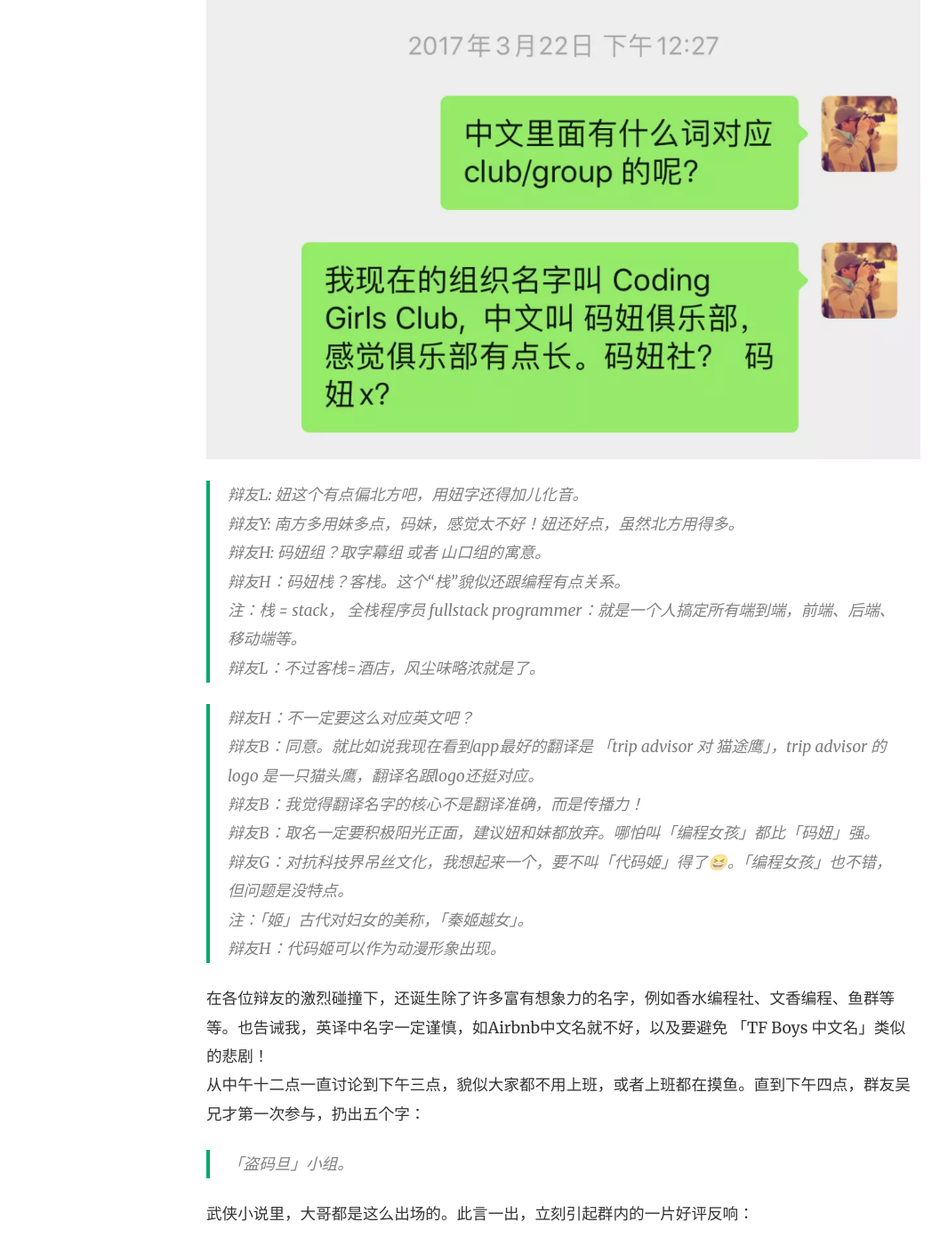
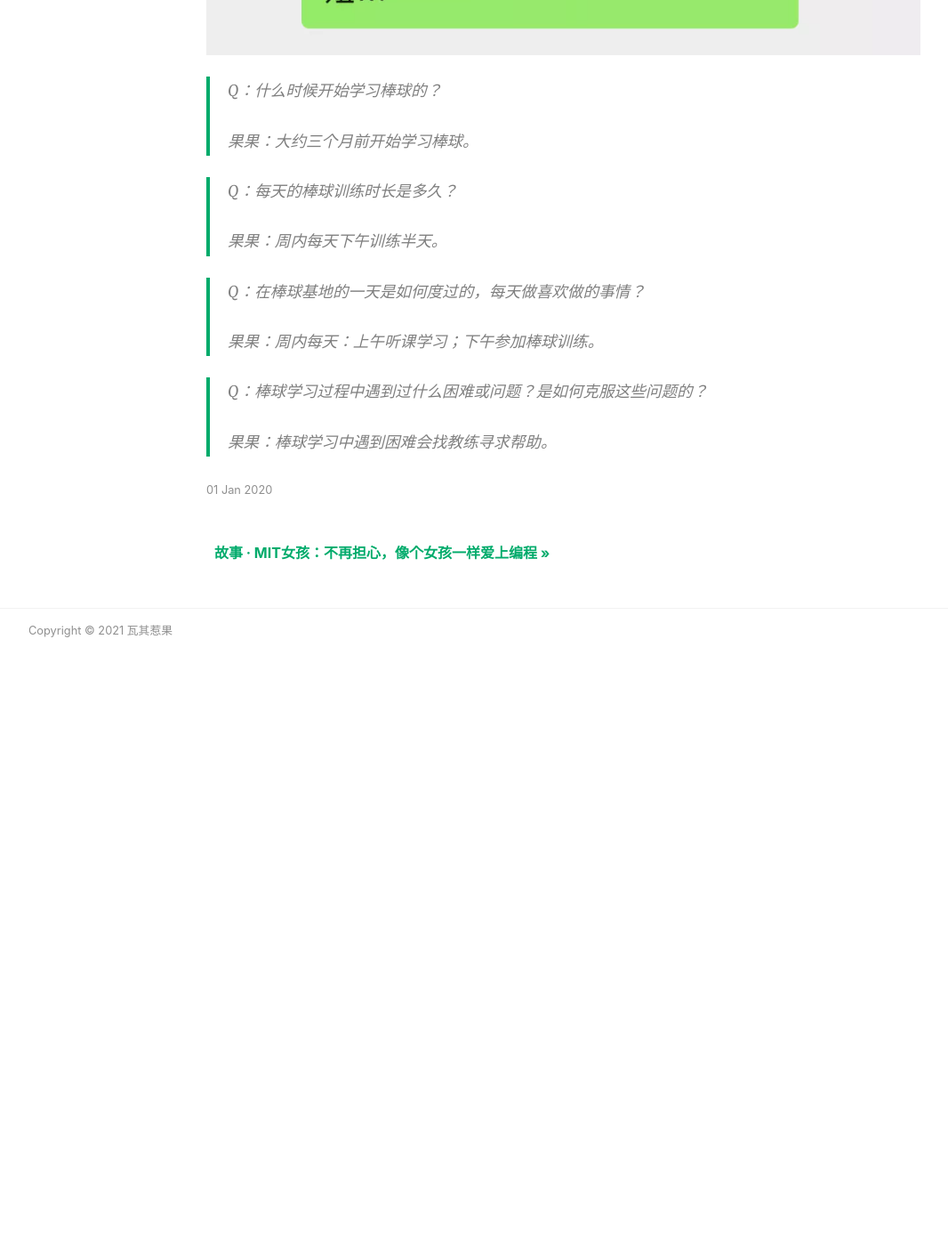
Before and after one commit to chaxiaoli001/first-website-for-adukeluo, a Jekyll site: the page built from _posts/2020-01-01-dao-ma-dan.md, in a window 1280 px wide and 1400 px high, scrolled down 1563 px. Shown: the whole window at 89% size, without its empty margins (53-1119 px from the left). Built offline with Jekyll 4.4.1, drawn with Linux system fonts in a browser that asks for light colours; nearby versions of some CDN libraries; after the commit the page ends 2293 px from its top, so only the background shows below that; some of the changed text lies outside the part shown.

Commit message:
Update 2020-01-01-dao-ma-dan.md

```diff
--- a/_posts/2020-01-01-dao-ma-dan.md
+++ b/_posts/2020-01-01-dao-ma-dan.md
@@ -1,68 +1,26 @@
 ---
 layout: post
-title:  "道码旦・由来"
+title:  "今天是棒球少女！"
 image: assets/images/001.jpg
 featured: true
 ---
 
-_作者 : 吾塘_
-
-> * 谐音"刀马旦"。刀马旦是中国戏剧里的一种角式名称，属于武旦[1]中的一种，而武旦顾名思义就是会武的女性角色。刀马旦则重身段工架，以气势神情著称。旦角虽然是女性角色，但亦有"男旦"，如著名的梅兰芳先生。男旦亦称"乾旦"，即男性演员饰演戏剧中的旦角，究其原因，为封建时代女子无权登台演出。
-> * 道「码旦」：说「写代码的人」
-> * 「码旦」道码：「写代码的人」说「代码的道」
-> * "道"同音"盗"，普罗米修斯盗火的"盗"。
-
->  以上为之后本系列文章的基调。
->  笔挺站立、昂首挺胸。说所想，追所求。
-
-CGC在2016年成立之后，一直没有对应的中文名。时光回到2017年的三月， 当时已经决定在全国举办一日编程活动，为了传播力，觉得应该为CGC取个中文名。我在「北林辩协拥护社会主义核心价值观群」群里开脑洞：
+## 棒球之旅
 
 ![002](../assets/images/002.jpg)
 
-> 辩友L: 妞这个有点偏北方吧，用妞字还得加儿化音。
-> 辩友Y: 南方多用妹多点，码妹，感觉太不好！妞还好点，虽然北方用得多。
-> 辩友H: 码妞组？取字幕组 或者 山口组的寓意。
-> 辩友H：码妞栈？客栈。这个“栈”貌似还跟编程有点关系。
-> 注：栈 = stack， 全栈程序员 fullstack programmer：就是一个人搞定所有端到端，前端、后端、移动端等。
-> 辩友L：不过客栈=酒店，风尘味略浓就是了。
+> Q：什么时候开始学习棒球的？
+>
+> 果果：大约三个月前开始学习棒球。
 
-> 辩友H：不一定要这么对应英文吧？
-> 辩友B：同意。就比如说我现在看到app最好的翻译是 「trip advisor 对 猫途鹰」，trip advisor 的logo 是一只猫头鹰，翻译名跟logo还挺对应。
-> 辩友B：我觉得翻译名字的核心不是翻译准确，而是传播力！
-> 辩友B：取名一定要积极阳光正面，建议妞和妹都放弃。哪怕叫「编程女孩」都比「码妞」强。
-> 辩友G：对抗科技界吊丝文化，我想起来一个，要不叫「代码姬」得了😆。「编程女孩」也不错，但问题是没特点。
-> 注：「姬」古代对妇女的美称，「秦姬越女」。
-> 辩友H：代码姬可以作为动漫形象出现。
+> Q：每天的棒球训练时长是多久？
+>
+> 果果：周内每天下午训练半天。
 
-在各位辩友的激烈碰撞下，还诞生除了许多富有想象力的名字，例如香水编程社、文香编程、鱼群等等。也告诫我，英译中名字一定谨慎，如Airbnb中文名就不好，以及要避免 「TF Boys 中文名」类似的悲剧！
-从中午十二点一直讨论到下午三点，貌似大家都不用上班，或者上班都在摸鱼。直到下午四点，群友吴兄才第一次参与，扔出五个字：
+> Q：在棒球基地的一天是如何度过的，每天做喜欢做的事情？
+>
+> 果果：周内每天：上午听课学习；下午参加棒球训练。
 
-> 「盗码旦」小组。
-
-武侠小说里，大哥都是这么出场的。此言一出，立刻引起群内的一片好评反响：
-
-> 这个妙！
-> 刀马旦变体么？
-> 捣码旦。
-
-当然也有质疑，吴兄”开杠“，如张飞当关：
-
-> 攻方：「盗这个字。。。。。这个字不太适合推广吧？」
-> 辩方：「盗字也不是贬义。刀马旦是京剧女性角色中最为英姿飒爽，独立坚强的角色。」
-
-> 攻方：「创意很好，就是盗码捣码会让觉得你教的是黑客技术。」
-> 辩方：「有点黑客的神秘气质。」
-> 攻方：「跟传统文化结合是很好，但是可能偏小众哦~」
-> 辩方：「本来也不是多大众。」
-> 观众：「“盗火者”普罗米修斯么😁」
-> 辩方总结陈词：「是不是有点机灵、智慧、独立的女性形象感？盗字有点反社会常识，你让女孩子搞编程其噱头意义就很大，和这个盗字的反常识有点像。我觉得就是要凸显你做的是与众不同的，反而不能去贴合社会共识的一致性，否则就流俗了。盗字现在反而有点“侠”的非主流正义。」
-> 攻方Jeff总结陈词：「觉得偏小众了。尤其是偏女权主义的课题，本来就比较敏感。还是要稳妥第一，个人观点。」
-
-还有在其他群、其他人讨论，始终没有找到 Coding Girls Club 十分满意的中文名。微信公众号和对外宣传、logo等等依然以英文宣传为主。而中文，走了稳妥的风格，只有微博上改名叫「程序媛汇」。
-但「刀马旦」与科技结合的 meme 已在这个下午不经意间在我心中种下种子。
-念念不忘，必有回想。今日始，将以「道码旦」为名从CGC的视角回忆、讲述、记录科技行业中的"刀马旦"。
-
-#### References
-[1] 武旦: https://www.wikiwand.com/zh-hans/武旦
-封面图片来源: [VPoltrack](https://twitter.com/VPoltrack)
-内容页图片来源: CodingGirlsClub 公众号
+> Q：棒球学习过程中遇到过什么困难或问题？是如何克服这些问题的？
+>
+> 果果：棒球学习中遇到困难会找教练寻求帮助。
```
